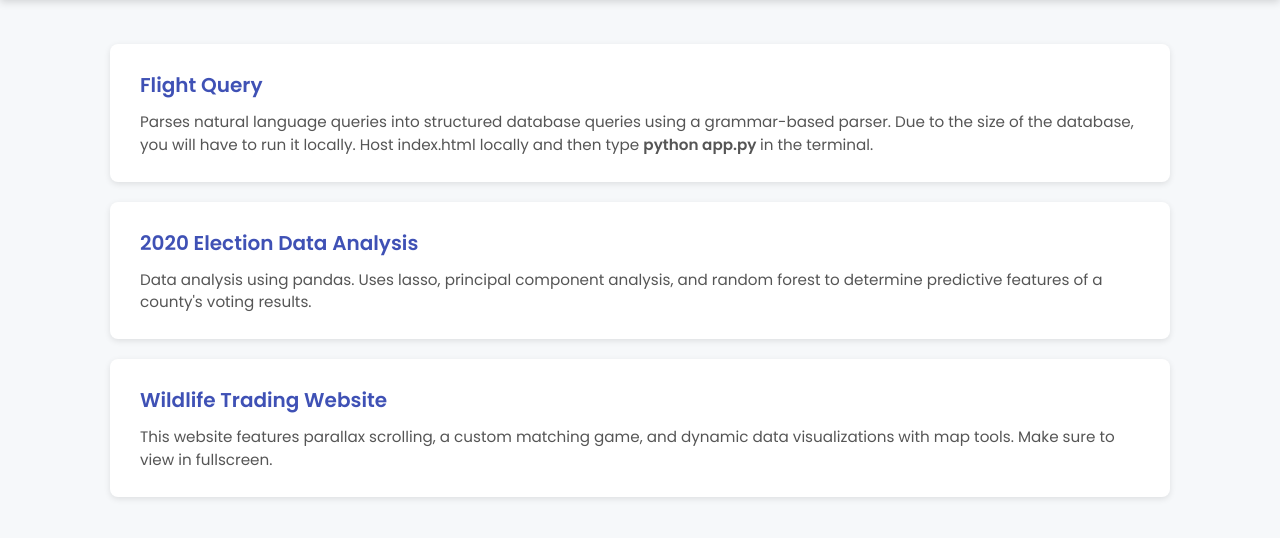
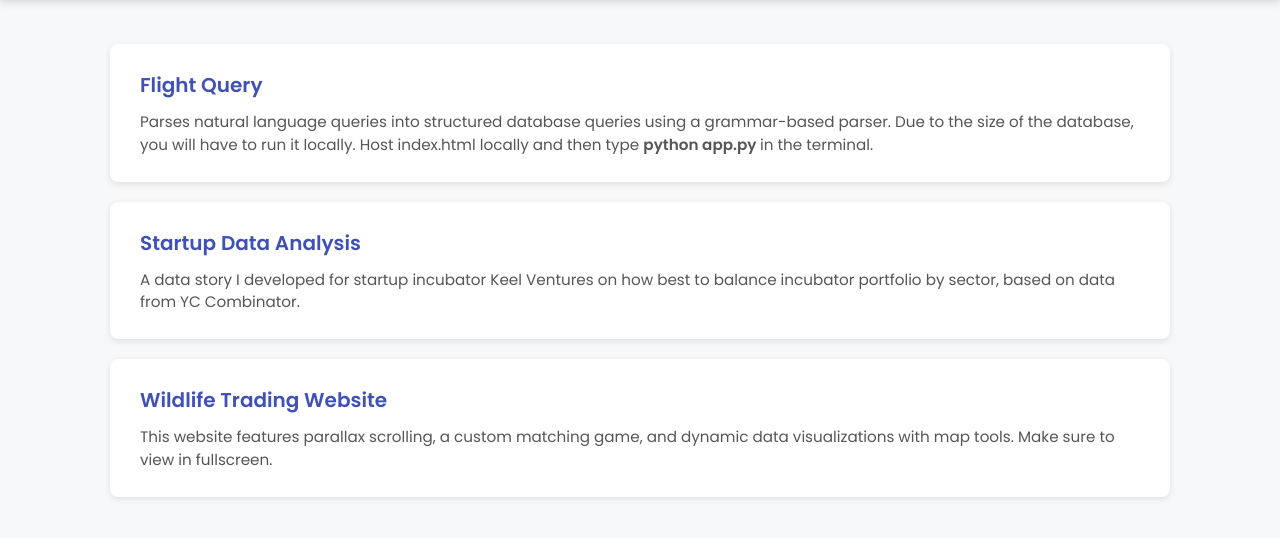
Before and after one commit to eliesalem/eliesalem.github.io, a plain HTML site: page projects.html in a window 1280 px wide. Shown: the part 76-614 px from the top of the page. Drawn offline with Linux system fonts and the light colour scheme.

Commit message:
new project

```diff
--- a/projects.html
+++ b/projects.html
@@ -153,13 +153,12 @@
     <!-- Project 2 -->
     <div
             class="section"
-            onclick="window.location.href='cs109a_project_milestone_5/project.html'"
+            onclick="window.location.href='https://eliesalem.github.io/yc-startup-analysis/'"
     >
-        <h2>2020 Election Data Analysis</h2>
+        <h2>Startup Data Analysis</h2>
         <p>
-            Data analysis using pandas. Uses lasso, principal component analysis,
-            and random forest to determine predictive features of a county's voting
-            results.
+            A data story I developed for startup incubator Keel Ventures on how best to balance
+            incubator portfolio by sector, based on data from YC Combinator.
         </p>
     </div>
 
```
